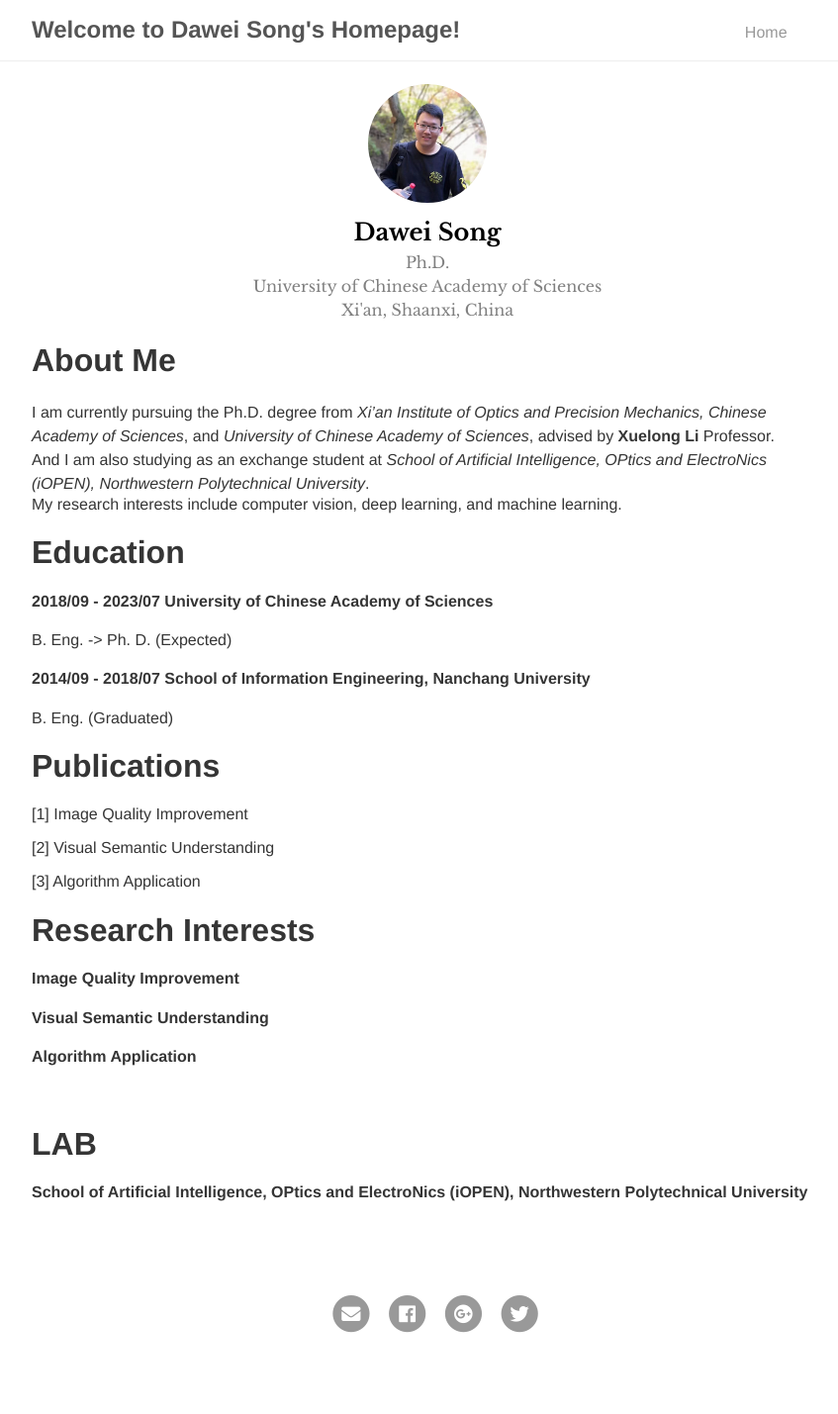
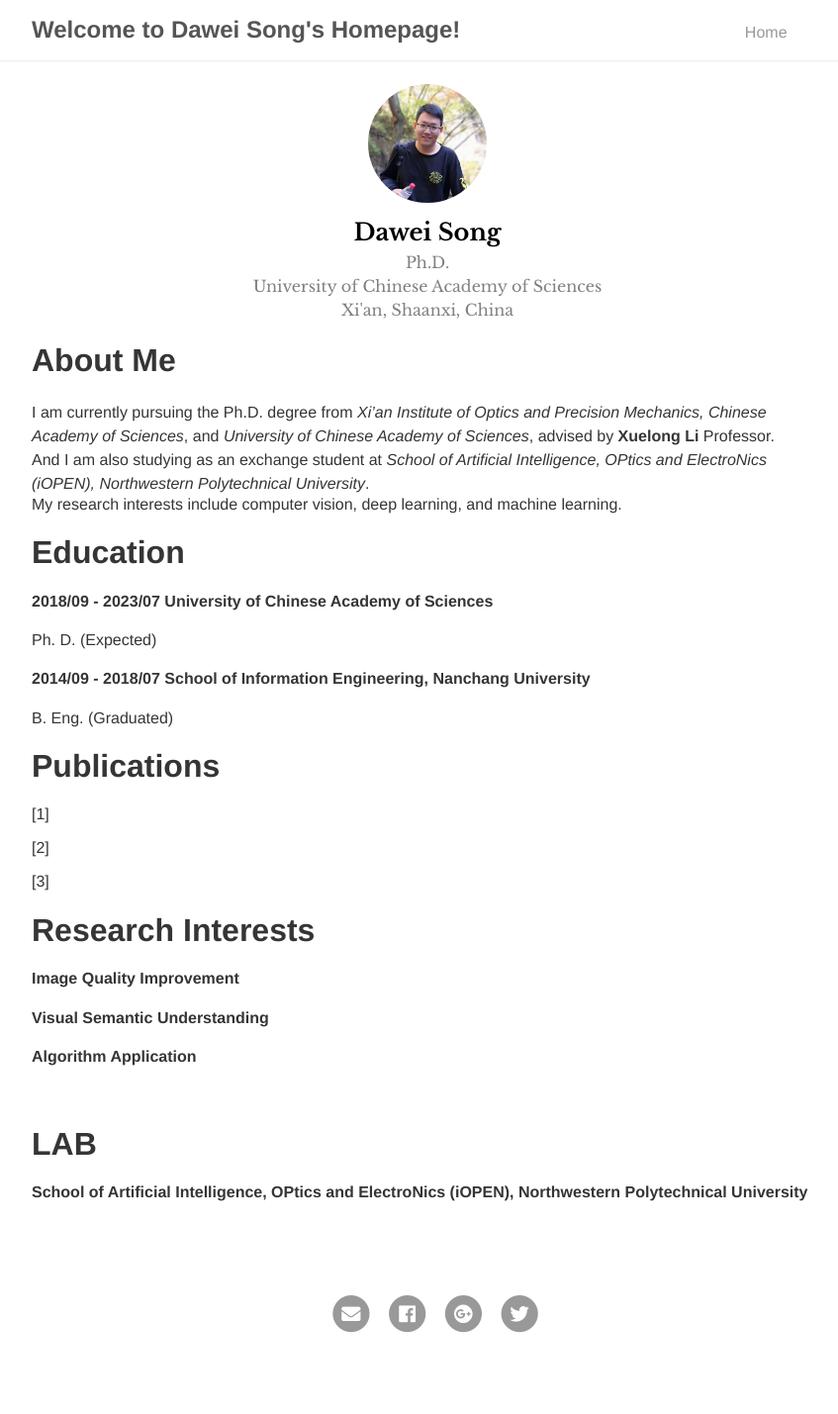
Before and after one commit to songxijuan/home, a Jekyll site: the page built from index.md, in a window 1280 px wide. Shown: the whole page at 99% size, without its empty margins (208-1055 px from the left). Built offline with Jekyll 4.4.1, drawn with Linux system fonts in a browser that asks for light colours; our own code applies the rules of GitHub Pages for plain Markdown files.

Commit message:
Update index.md

```diff
--- a/index.md
+++ b/index.md
@@ -10,17 +10,17 @@ My research interests include computer vision, deep learning, and machine learni
 
 # Education
 #### 2018/09 - 2023/07    University of Chinese Academy of Sciences
-B. Eng. -> Ph. D. (Expected)
+Ph. D. (Expected)
 #### 2014/09 - 2018/07    School of Information Engineering, Nanchang University
 B. Eng. (Graduated)
 <br/>
 
 # Publications
-[1] Image Quality Improvement <br/>
+[1]  <br/>
 
-[2] Visual Semantic Understanding <br/>
+[2]  <br/>
 
-[3] Algorithm Application
+[3]
 <br/>
 
 # Research Interests
```
